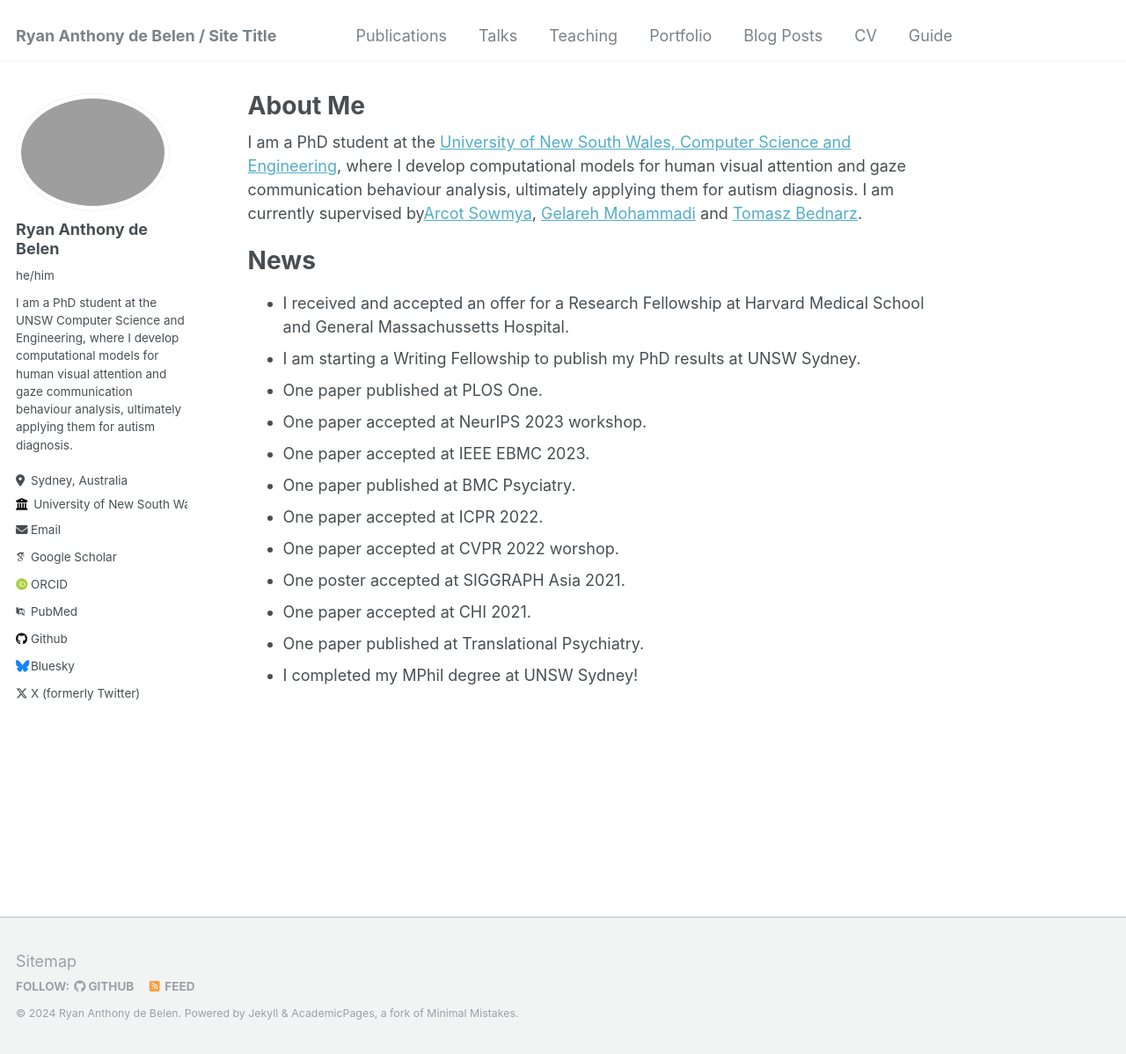
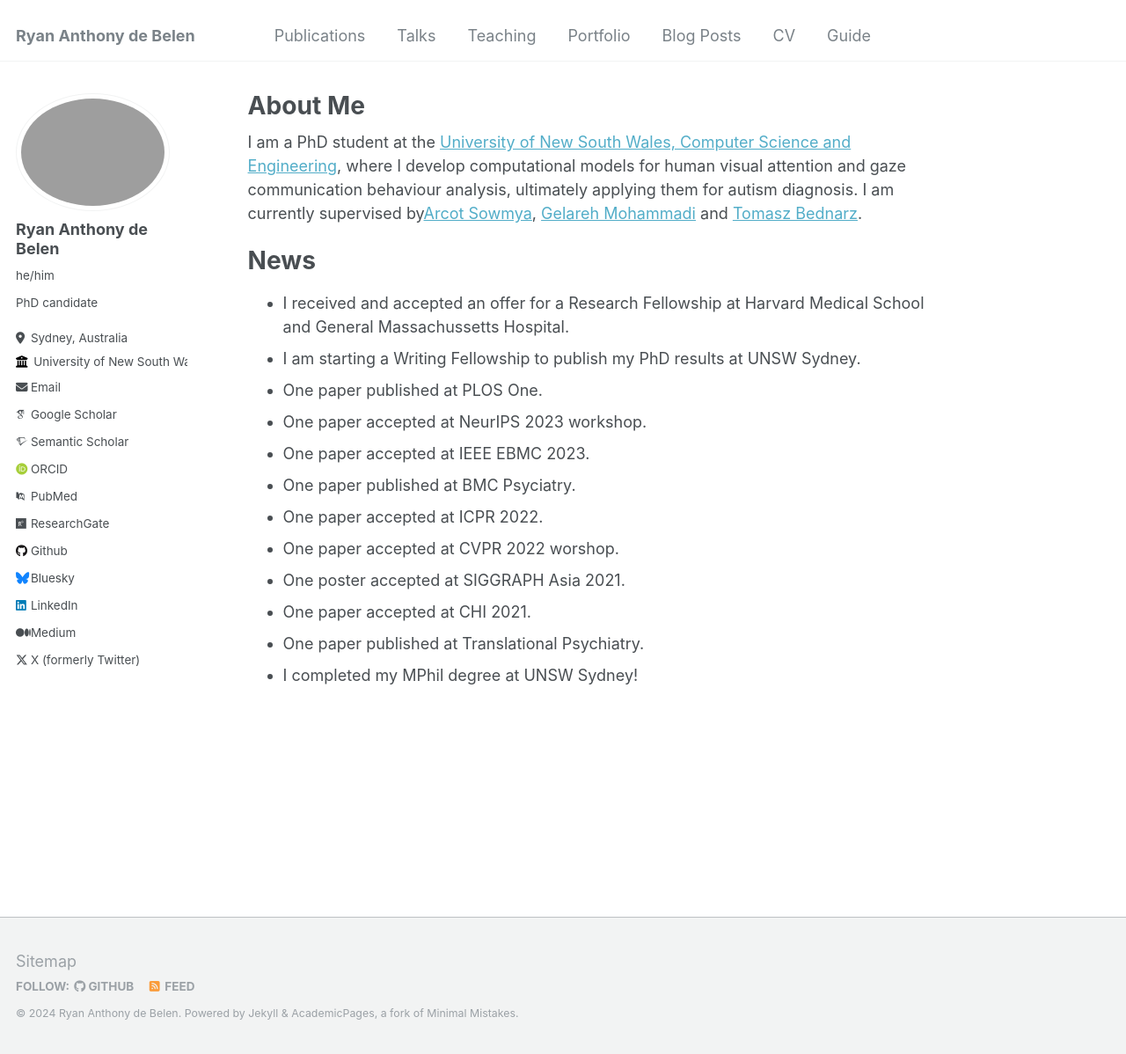
Before and after one commit to ryanxdebelen/ryanxdebelen.github.io, a Jekyll site: the page built from _pages/about.md, in a window 1280 px wide and 1198 px high. Shown: the whole window at 88% size. Built offline with Jekyll 4.4.1, drawn with Linux system fonts in a browser that asks for light colours; some web fonts are replaced; some of the changed lines change nothing that is shown.

Commit message:
Update _config.yml

```diff
--- a/_config.yml
+++ b/_config.yml
@@ -8,7 +8,7 @@
 
 # Basic Site Settings
 locale                   : "en-US"
-title                    : "Ryan Anthony de Belen / Site Title"
+title                    : "Ryan Anthony de Belen"
 title_separator          : "-"
 name                     : &name "Ryan Anthony de Belen"
 description              : &description "personal description"
@@ -24,7 +24,7 @@
   avatar           : "profile.png"
   name             : "Ryan Anthony de Belen"
   pronouns         : "he/him"# example: "she/her"
-  bio              : "I am a PhD student at the UNSW Computer Science and Engineering, where I develop computational models for human visual attention and gaze communication behaviour analysis, ultimately applying them for autism diagnosis."
+  bio              : "PhD candidate"
   location         : "Sydney, Australia"
   employer         : "University of New South Wales"
   uri              : # URL
@@ -34,16 +34,16 @@
   arxiv            : # URL - Update with the correct link to your profile
   googlescholar    : "https://scholar.google.com.au/citations?user=DbX9K9QAAAAJ&hl=en&oi=ao"
   impactstory      : # URL
-  orcid            : "http://orcid.org/yourorcidurl"
-  semantic         : # URL
+  orcid            : "https://orcid.org/0000-0002-4624-2668"
+  semantic         : "https://www.semanticscholar.org/author/Ryan-Anthony-J.-de-Belen/47860605"
   pubmed           : "https://www.ncbi.nlm.nih.gov/pubmed/?term=john+snow"
-  researchgate     : # URL
+  researchgate     : "https://www.researchgate.net/profile/Ryan-Anthony-De-Belen"
 
   # Repositories and software development
   bitbucket        : # Username - Update with your username on the site
   codepen          : # Username
   dribbble         : # Username
-  github           : "academicpages"
+  github           : "ryanxdebelen"
   kaggle           : # Username
   stackoverflow    : # User number or user number and name (i.e., use "1" or "1/jeff-atwood")
 
@@ -57,9 +57,9 @@
   keybase          : # Username
   instagram        : # Username
   lastfm           : # Username
-  linkedin         : # Username
+  linkedin         : "https://www.linkedin.com/in/ryananthonydebelen/"# Username
   mastodon         : # URL
-  medium           : # URL
+  medium           : "https://medium.com/@ryanxdebelen"
   pinterest        : # Username
   soundcloud       : # Username
   steam            : # Username
```
